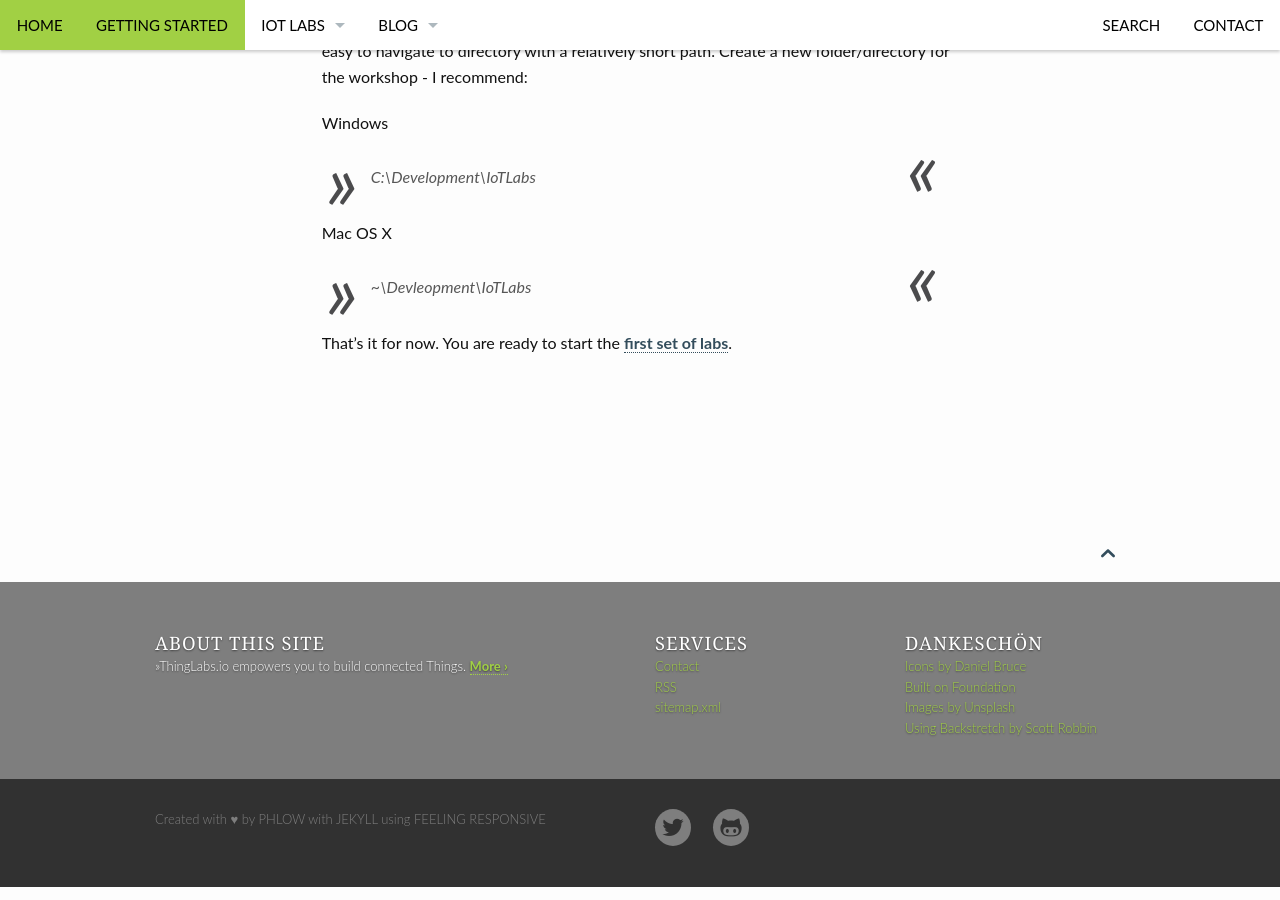
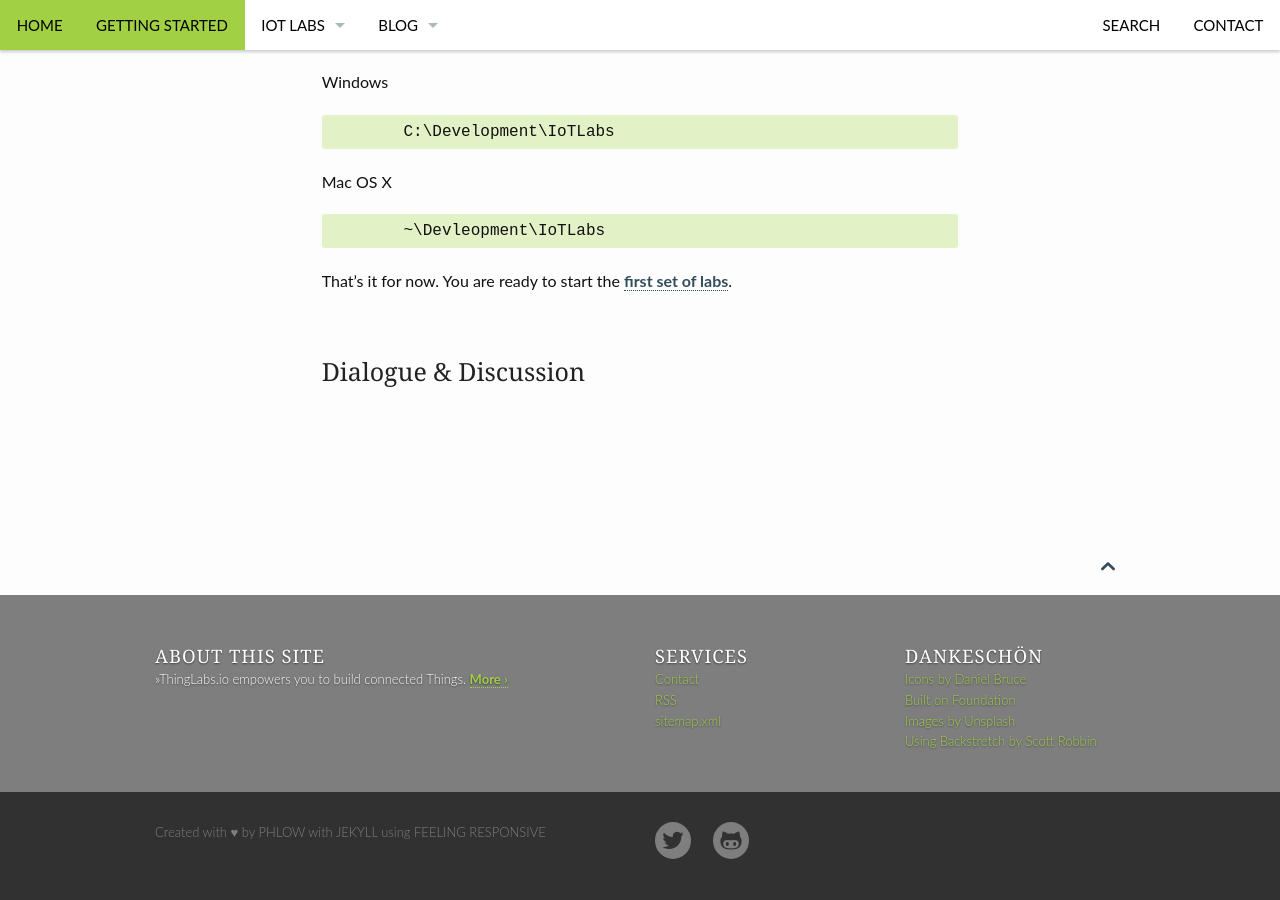
Before and after one commit to ThingLabsIo/ThingLabsIo.github.io, a Jekyll site: the page built from pages/getting-started.md, in a window 1280 px wide and 900 px high, scrolled down 4861 px. Built offline with Jekyll 4.4.1, drawn with Linux system fonts in a browser that asks for light colours; comment, search, counter and statistics services are not loaded.

Commit message:
Added labs/iot-lab001

```diff
--- a/pages/getting-started.md
+++ b/pages/getting-started.md
@@ -62,9 +63,9 @@
 3. Locate the User variable named __PATH__ and double-click it.
 
 4. Append the following to the Variable value textbox (if you installed Git to a different location you will need to modify this value accordingly):
-	<blockquote>
-		<p>;C:\Program Files (x86)\Git\bin;C:\Program Files (x86)\Git\cmd</p>
-	</blockquote>
+	<pre>
+		;C:\Program Files (x86)\Git\bin;C:\Program Files (x86)\Git\cmd
+	</pre>
 
 5. Click _OK_ to close the Edit User Variable dialog.
 
@@ -81,14 +82,14 @@
 Bower is a package manager similar to the Node Package Manager (NPM). For these labs we will use both NPM and Bower. You install Bower using NPM.
 
 On Windows, open the Node.js command prompt and type the following:
-<blockquote>
-	<p>npm install -g bower</p>
-</blockquote>
+<pre>
+	npm install -g bower
+</pre>
 
 On Mac OS X open Terminal and type the following:
-<blockquote>
-	<p>sudo npm install -g bower</p>
-</blockquote>
+<pre>
+	sudo npm install -g bower
+</pre>
 
 ## Install Apache Cordova and Cordova Icon
 
@@ -96,68 +97,68 @@
 Apache Cordova is an open-source mobile development framework. It allows you to use standard web technologies such as HTML5, CSS3, and JavaScript for cross-platform development, avoiding each mobile platforms' native development language. Applications execute within wrappers targeted to each platform, and rely on standards-compliant API bindings to access each device's sensors, data, and network status.
 
 On Windows, open the Node.js command prompt and type the following:
-<blockquote>
-	<p>npm install -g cordova</p>
-</blockquote>
+<pre>
+	npm install -g cordova
+</pre>
 
 On Mac OS X open Terminal and type the following:
-<blockquote>
-	<p>sudo npm install -g cordova</p>
-</blockquote>
+<pre>
+	sudo npm install -g cordova
+</pre>
 
 ### Cordova Icon
 
 Cordova Icon is a tool that provides automatic icon resizing for Cordova apps.
 
 On Windows, open the Node.js command prompt and type the following:
-<blockquote>
-	<p>npm install -g cordova-icon</p>
-</blockquote>
+<pre>
+	npm install -g cordova-icon
+</pre>
 
 On Mac OS X open Terminal and type the following:
-<blockquote>
-	<p>sudo npm install -g cordova-icon</p>
-</blockquote>
+<pre>
+	sudo npm install -g cordova-icon
+</pre>
 
 ## Install Johnny-Five
 Johnny-Five is an open source JavaScript framework that provides a simple object model for interacting with an Arduino-based board and the sensors and devices you connect to it.
 
 Once you have Node.js installed, install [Johnny-Five](https://www.npmjs.com/package/johnny-five) using NPM.
 On Windows, open the Node.js command prompt and type the following:
-<blockquote>
-	<p>npm install johnny-five</p>
-</blockquote>
+<pre>
+	npm install johnny-five
+</pre>
 
 On Mac OS X open Terminal and type the following:
-<blockquote>
-	<p>sudo npm install johnny-five</p>
-</blockquote>
+<pre>
+	sudo npm install johnny-five
+</pre>
 
 ## Install Nitrogen
 Nitrogen is a messaging service that will act as a gateway for your Thing connecting to Azure. Nitrogen supports connecting devices via Message Queue Telemetry Transport (MQTT) or using the Nitrogen Node.js client library (you can learn more about MQTT here). You install Nitrogen using NPM.
 
 On Windows, open the Node.js command prompt and type the following:
-<blockquote>
-	<p>npm install -g nitrogen-cli</p>
-</blockquote>
+<pre>
+	npm install -g nitrogen-cli
+</pre>
 
 On Mac OS X open Terminal and type the following:
-<blockquote>
-	<p>sudo npm install -g nitrogen-cli</p>
-</blockquote>
+<pre>
+	sudo npm install -g nitrogen-cli
+</pre>
 
 ## Set Up a Development Directory
 The last thing to do is prepare a place to save all of your work in the labs. I recommend an easy to navigate to directory with a relatively short path. Create a new folder/directory for the workshop - I recommend:
 
 Windows
-<blockquote>
-	<p>C:\Development\IoTLabs</p>
-</blockquote>
+<pre>
+	C:\Development\IoTLabs
+</pre>
 
 Mac OS X
-<blockquote>
-	<p>~\Devleopment\IoTLabs</p>
-</blockquote>
+<pre>
+	~\Devleopment\IoTLabs
+</pre>
 
 That's it for now. You are ready to start the [first set of labs](/lab001/).
 
```
Also changed, not shown: other parts of pages/getting-started.md (+1 -0 lines), pages/lab001.md (added, +149 -0 lines), images/lab001_bb.png (added).
